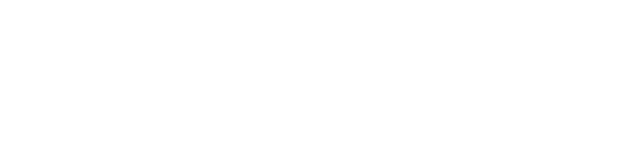
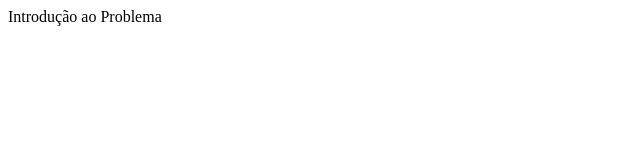
Before and after one commit to ldmfabio/causandoConflito, a plain HTML site: page problema01/index.html in a window 1280 px wide. Shown: the whole page, without its empty margins (0-640 px from the left). Drawn offline with Linux system fonts and the light colour scheme.

Commit message:
index.html: Introdução ao Problema

```diff
--- a/problema01/index.html
+++ b/problema01/index.html
@@ -6,6 +6,6 @@
     <title>Document</title>
 </head>
 <body>
-
+    Introdução ao Problema
 </body>
 </html>
```
